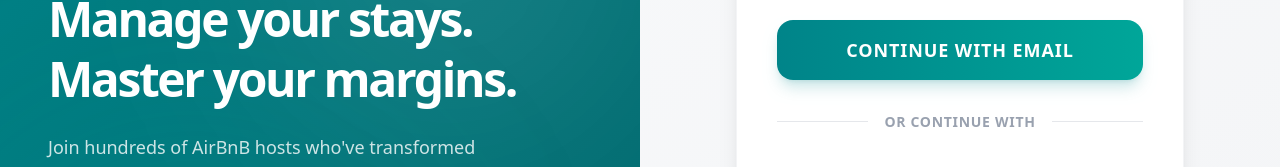
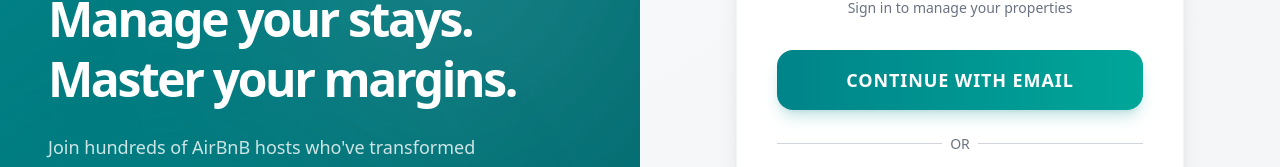
Before and after one commit to blackninja81/hostflow, a Next.js app: page /auth/login in a window 1280 px wide. Shown: the part 237-404 px from the top of the page. Built offline with nearby package versions, Linux system fonts and the light colour scheme; no server answers.

Commit message:
[BUG] MINOR UI FIXES

```diff
--- a/src/app/(auth)/auth/login/page.tsx
+++ b/src/app/(auth)/auth/login/page.tsx
@@ -98,18 +98,6 @@
               </button>
             </form>
 
-            {/* Divider */}
-            <div className="relative my-8">
-              <div className="absolute inset-0 flex items-center">
-                <div className="w-full border-t border-gray-200"></div>
-              </div>
-              <div className="relative flex justify-center text-sm">
-                <span className="px-4 bg-white text-gray-400 font-bold uppercase tracking-wider">
-                  Or continue with
-                </span>
-              </div>
-            </div>
-
             {/* Social Auth */}
             <SocialAuth />
 
```
